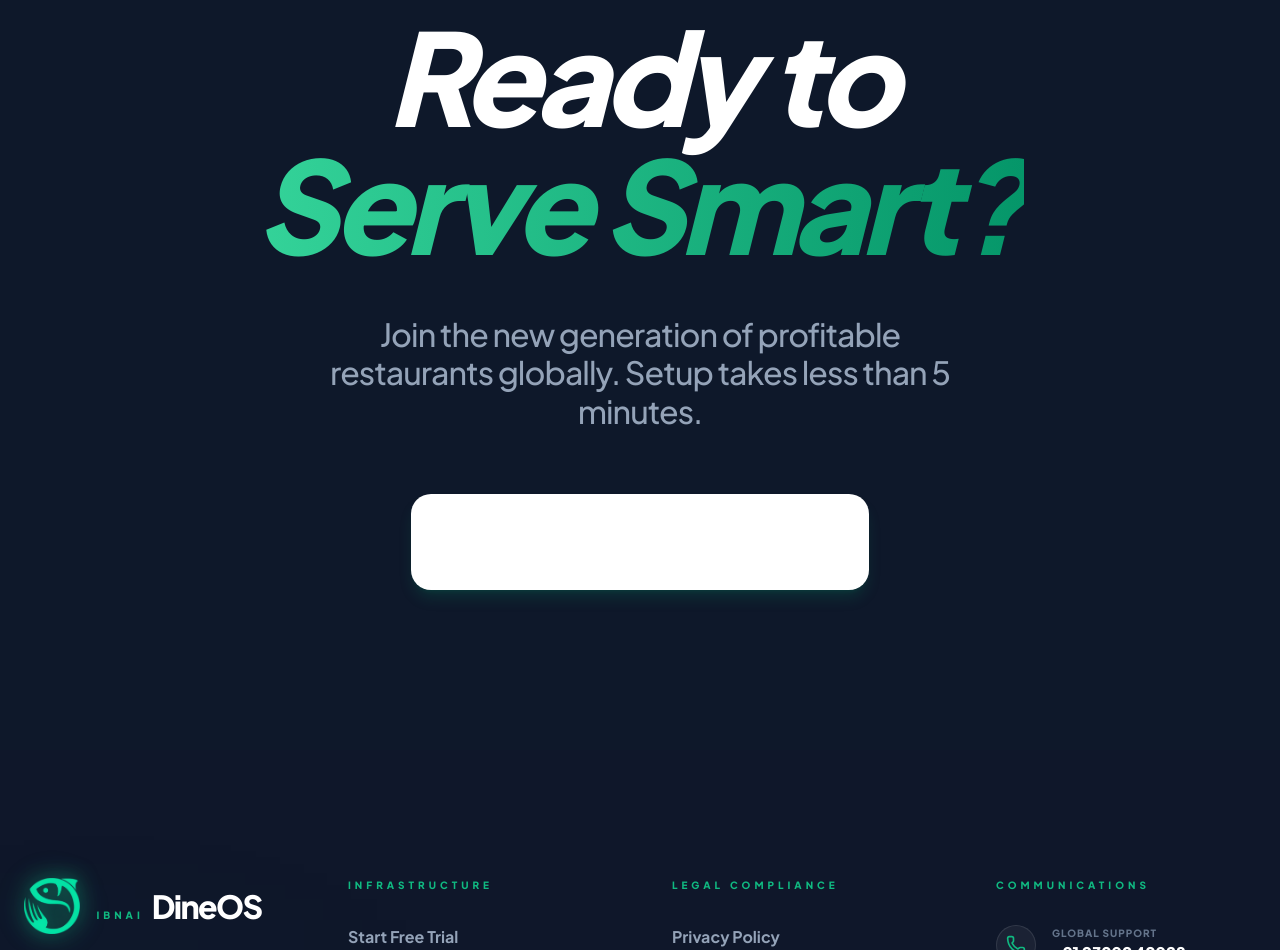
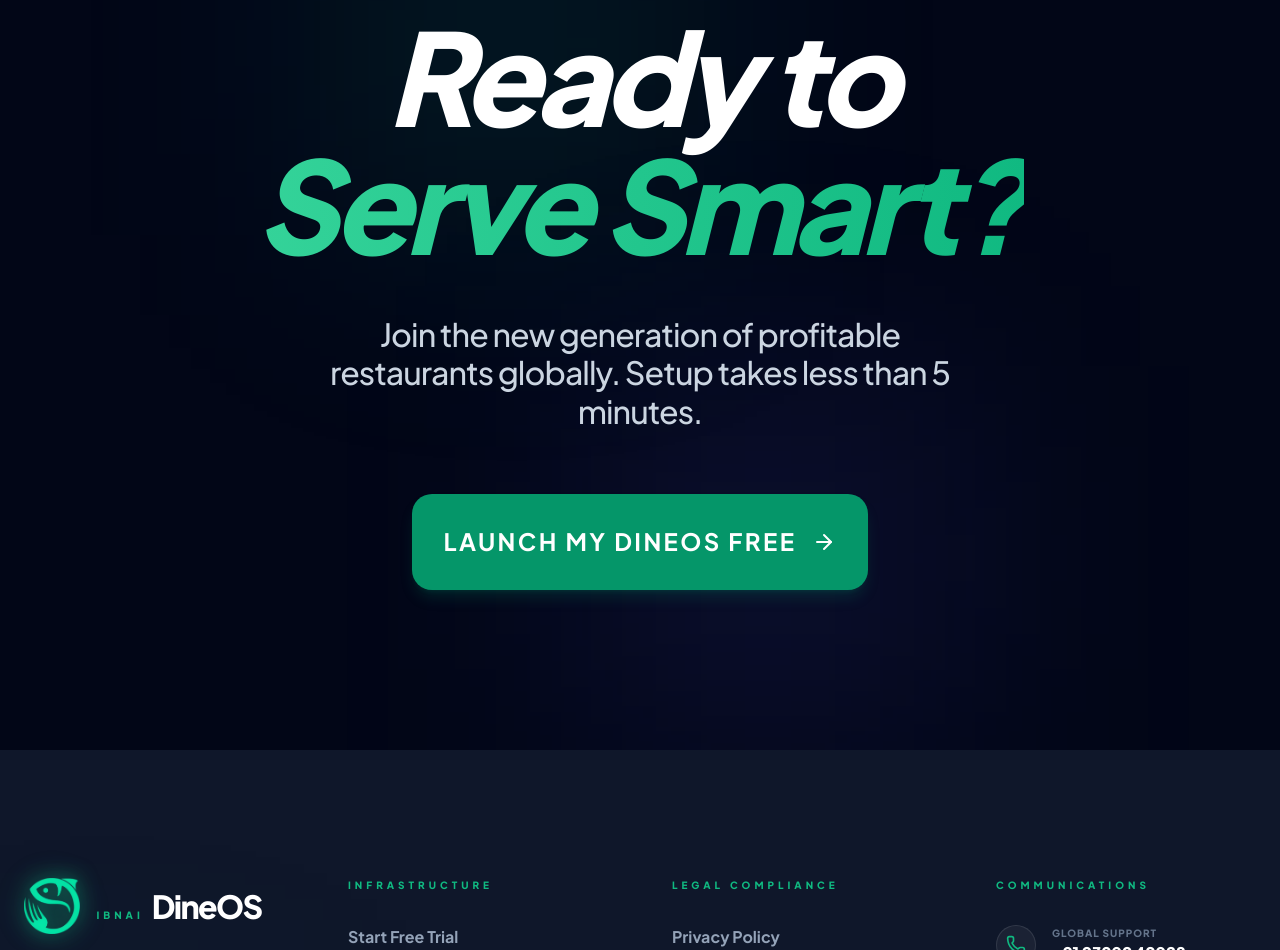
Before and after one commit to na869/ibnai-saas, a React (Vite) app: page / in a window 1280 px wide. Shown: the part 3080-4030 px from the top of the page. Built offline with nearby package versions, Linux system fonts and the light colour scheme; no server answers.

Commit message:
fix: resolve visibility and 'white fade' issue in landing page CTA block

```diff
--- a/src/pages/Home.tsx
+++ b/src/pages/Home.tsx
@@ -174,13 +174,21 @@ const Home: React.FC = () => {
       </section>
 
       {/* CTA Section */}
-      <section className="py-40 px-6 bg-slate-900 text-center relative overflow-hidden">
-        <div className="absolute inset-0 bg-emerald-600/10 mix-blend-overlay"></div>
+      <section className="py-40 px-6 bg-slate-950 text-center relative overflow-hidden">
+        {/* Subtle glow elements positioned away from text */}
+        <div className="absolute top-0 left-1/4 w-96 h-96 bg-emerald-500/10 blur-[120px] pointer-events-none"></div>
+        <div className="absolute bottom-0 right-1/4 w-96 h-96 bg-indigo-500/10 blur-[120px] pointer-events-none"></div>
+
         <div className="max-w-5xl mx-auto relative z-10">
-          <h2 className="text-6xl md:text-9xl font-black text-white tracking-tighter leading-[0.9] mb-12 italic">Ready to <br/><span className="text-transparent bg-clip-text bg-gradient-to-r from-emerald-400 to-emerald-600">Serve Smart?</span></h2>
-          <p className="text-slate-400 text-xl md:text-2xl font-medium mb-16 max-w-2xl mx-auto">Join the new generation of profitable restaurants globally. Setup takes less than 5 minutes.</p>
+          <h2 className="text-6xl md:text-9xl font-black text-white tracking-tighter leading-[0.9] mb-12 italic">
+            Ready to <br/>
+            <span className="text-transparent bg-clip-text bg-gradient-to-r from-emerald-400 to-emerald-500">Serve Smart?</span>
+          </h2>
+          <p className="text-slate-300 text-xl md:text-2xl font-medium mb-16 max-w-2xl mx-auto">
+            Join the new generation of profitable restaurants globally. Setup takes less than 5 minutes.
+          </p>
           <Link to="/register">
-            <Button size="lg" className="h-24 px-16 rounded-full bg-white hover:bg-slate-100 text-slate-900 font-black uppercase tracking-widest text-xl shadow-2xl group">
+            <Button size="lg" className="h-24 px-16 rounded-full bg-emerald-500 hover:bg-emerald-400 text-slate-900 font-black uppercase tracking-widest text-xl shadow-[0_20px_50px_rgba(16,185,129,0.3)] group border-none">
               Launch My DineOS Free
               <ArrowRight className="w-6 h-6 ml-4 transition-transform group-hover:translate-x-2" />
             </Button>
```
